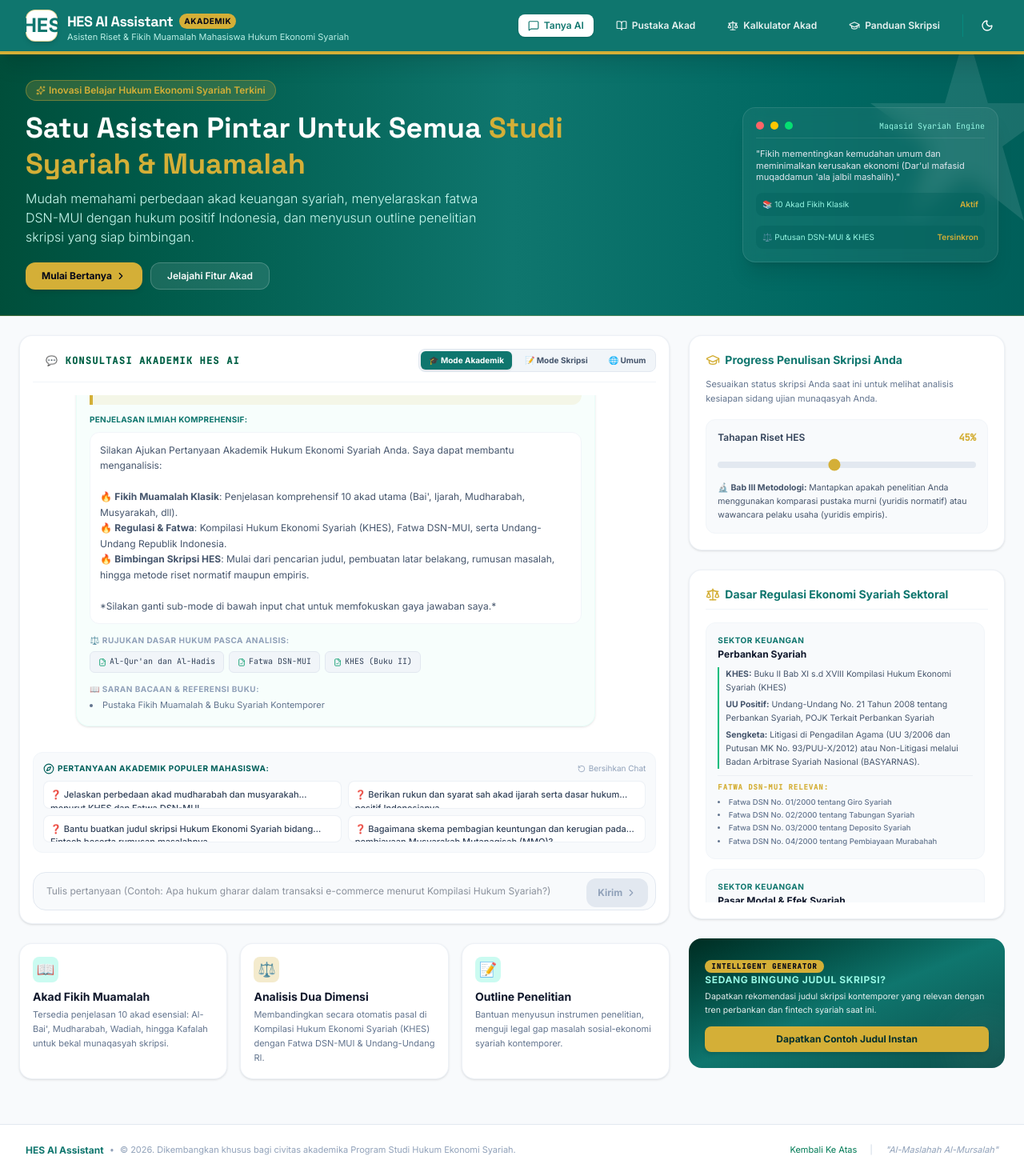
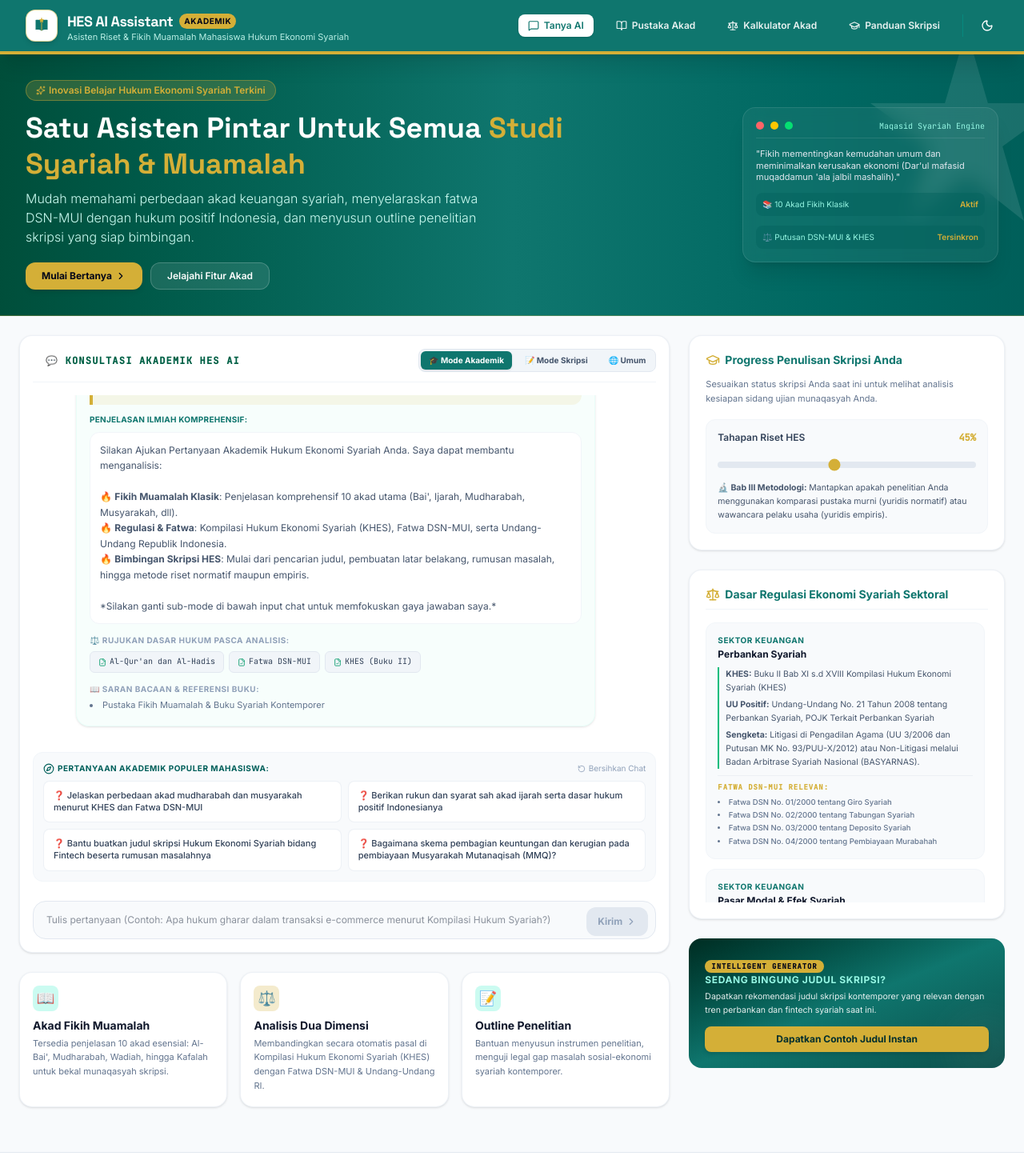
Before and after one commit to rendiramadani434-eng/hes-ai-assistant, a React (Vite) app: page / in a window 1280 px wide. Shown: the top 1465 px of the page at 80% size. Built offline with nearby package versions, Linux system fonts and the light colour scheme.

Commit message:
Update logo, title, dan fix preset questions border

```diff
--- a/index.html
+++ b/index.html
@@ -1,9 +1,11 @@
 <!doctype html>
-<html lang="en">
+<html lang="id">
   <head>
     <meta charset="UTF-8" />
     <meta name="viewport" content="width=device-width, initial-scale=1.0" />
-    <title>My Google AI Studio App</title>
+    <title>HES AI Assistant — Asisten Riset Hukum Ekonomi Syariah</title>
+    <meta name="description" content="Asisten akademik AI untuk mahasiswa Hukum Ekonomi Syariah: fikih muamalah, KHES, Fatwa DSN-MUI, dan bimbingan skripsi." />
+    <link rel="icon" type="image/svg+xml" href="/favicon.svg" />
   </head>
   <body>
     <div id="root"></div>
--- a/src/App.tsx
+++ b/src/App.tsx
@@ -219,8 +219,14 @@ export default function App() {
       {/* 1. Header Navigation Bar */}
       <nav className="sticky top-0 z-50 bg-[#0F766E] text-white shadow-xl border-b-4 border-[#D4AF37] px-4 md:px-8 py-3 flex flex-wrap items-center justify-between" id="navbar">
         <div className="flex items-center gap-3">
-          <div className="w-10 h-10 bg-white rounded-xl flex items-center justify-center font-extrabold text-[#0F766E] text-2xl shadow-md border border-[#D4AF37]/50">
-            HES
+          <div className="w-10 h-10 bg-white rounded-xl flex items-center justify-center shadow-md border border-[#D4AF37]/50 shrink-0">
+            <svg viewBox="0 0 32 32" className="w-6 h-6" xmlns="http://www.w3.org/2000/svg">
+              {/* Open book shape representing fikih/kitab */}
+              <path d="M16 8C13.5 6.5 9.5 6 6 6.5V23C9.5 22.5 13.5 23 16 24.5C18.5 23 22.5 22.5 26 23V6.5C22.5 6 18.5 6.5 16 8Z" fill="#0F766E"/>
+              <path d="M16 8V24.5" stroke="#D4AF37" strokeWidth="1.2"/>
+              {/* Small star accent */}
+              <path d="M16 2L17.2 5.2L20.5 5.5L18 7.8L18.7 11L16 9.3L13.3 11L14 7.8L11.5 5.5L14.8 5.2L16 2Z" fill="#D4AF37"/>
+            </svg>
           </div>
           <div>
             <div className="flex items-center gap-2">
@@ -581,7 +587,12 @@ export default function App() {
                       <button
                         key={idx}
                         onClick={() => handlePresetClick(q)}
-                        className="text-left bg-white dark:bg-slate-900 border border-slate-200/60 dark:border-slate-800 p-2 rounded-lg hover:border-[#0F766E] dark:hover:border-teal-500 hover:bg-teal-50/20 dark:hover:bg-slate-800/50 transition-all font-medium text-slate-700 dark:text-slate-300 line-clamp-1"
+                        className="text-left bg-white dark:bg-slate-900 border border-slate-200/60 dark:border-slate-800 px-3 py-2.5 rounded-lg hover:border-[#0F766E] dark:hover:border-teal-500 hover:bg-teal-50/20 dark:hover:bg-slate-800/50 transition-all font-medium text-slate-700 dark:text-slate-300 leading-snug overflow-hidden"
+                        style={{
+                          display: "-webkit-box",
+                          WebkitBoxOrient: "vertical",
+                          WebkitLineClamp: 2,
+                        }}
                       >
                         ❓ {q}
                       </button>
```
Also changed, not shown: public/favicon.svg (added).
